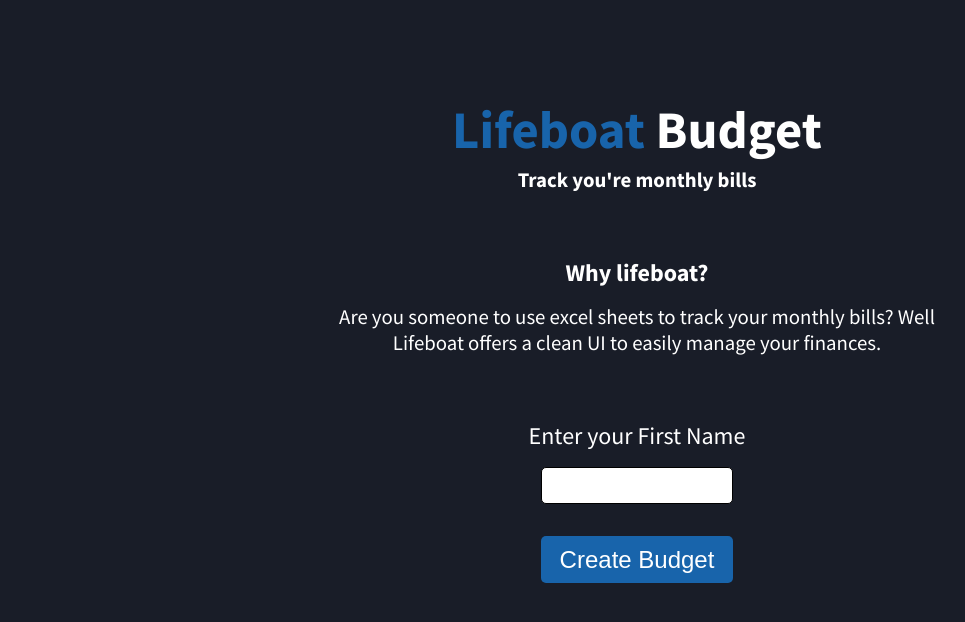
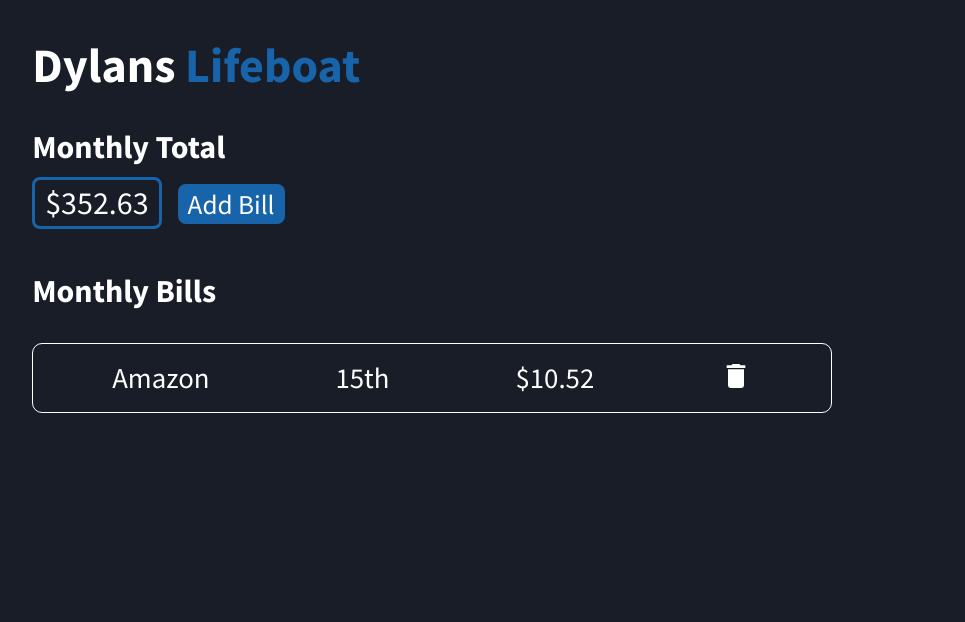
Before and after one commit to Grupith/boat, a React (Create React App) app: page / in a window 1280 px wide. Shown: the top 622 px of the page, without its empty margins (3-968 px from the left). Built offline with nearby package versions, Linux system fonts and the light colour scheme.

Commit message:
created monthly bills chart and added add bill button

```diff
--- a/package.json
+++ b/package.json
@@ -8,8 +8,10 @@
     "@testing-library/user-event": "^13.5.0",
     "react": "^18.2.0",
     "react-dom": "^18.2.0",
+    "react-icons": "^4.4.0",
     "react-router-dom": "^6.3.0",
     "react-scripts": "5.0.1",
+    "uuid": "^8.3.2",
     "web-vitals": "^2.1.4"
   },
   "scripts": {
--- a/src/App.css
+++ b/src/App.css
@@ -7,7 +7,6 @@
 }
 
 .App {
-  text-align: center;
   font-family: 'Source Sans Pro', sans-serif;
   background-color: #191D28;
   background-size: cover;
@@ -18,6 +17,7 @@
 
 .LandingPage {
   height: 100vh;
+  text-align: center;
 }
 
 .titleContainer {
@@ -88,3 +88,107 @@
 .submitNameButton:hover {
   background-color: #2574bd;
 }
+
+/* Dashboard */
+
+.dashboard {
+  height: 100vh;
+  padding: 2.2rem;
+}
+
+.dashboardTitle {
+  font-size: 3rem;
+}
+.dashboardTitleSpan {
+  color: #1864ab;
+}
+
+.monthlyBillsLabel {
+  margin-top: 2rem;
+  margin-bottom: 1rem;
+  font-size: 2rem;
+}
+
+.monthlyBillsAmount {
+  font-size: 2rem;
+  border: 3px solid #1864ab;
+  border-radius: 8px;
+  padding: 3px 10px;
+}
+
+.addBill {
+  font-size: 1.7rem;
+  background-color: #1864ab;
+  border-radius: 8px;
+  padding: 3px 10px;
+  margin-left: 1rem;
+  cursor: pointer;
+  transition: all ease-in-out 200ms;
+}
+
+.addBill:hover{
+  background-color: #1864aba9;
+}
+
+.monthlyBillsTitle {
+  font-size: 2rem;
+  margin-top: 3rem;
+}
+
+.contentContainer {
+  display: flex;
+  flex-direction: column;
+}
+
+.bill {
+  display: flex;
+  justify-content: space-around;
+  width: 50rem;
+  font-size: 1.8rem;
+  margin-top: 2rem;
+  border: 1px solid white;
+  border-radius: 10px;
+  padding: 1rem;
+}
+
+.createBill {
+  display: flex;
+  justify-content: space-around;
+  width: 50rem;
+  font-size: 1.8rem;
+  margin-top: 2rem;
+  border: 1px solid white;
+  border-radius: 10px;
+  padding: 1rem;
+}
+
+.createBill input {
+  font-size: 1.3rem;
+  width: 12rem;
+  background-color: transparent;
+  border: none;
+  border-bottom: 1px solid white;
+  outline: none;
+  color: white;
+}
+
+.createBill button {
+  background-color: #1864ab;
+  border-radius: 5px;
+  padding: 5px 10px;
+  font-size: 1.3rem;
+  border:none;
+  color: rgba(255, 255, 255, 0.8);
+  cursor: pointer;
+  transition: all ease-in-out 200ms;
+}
+
+.createBill button:hover{
+  color: white;
+  background-color: #175692;
+}
+
+.deleteIcon {
+  cursor: pointer;
+  font-size: 2rem;
+}
--- a/src/App.js
+++ b/src/App.js
@@ -1,5 +1,6 @@
 import './App.css';
 import LandingPage from './Components/LandingPage';
+import Dashboard from './Components/Dashboard';
 import { useState } from 'react';
 
 
@@ -9,7 +10,8 @@ function App() {
 
   return (
     <div className="App">
-     <LandingPage firstName={firstName} setFirstName={setFirstName} />
+     {/* <LandingPage firstName={firstName} setFirstName={setFirstName} /> */}
+     <Dashboard />
     </div>
   );
 }
--- a/src/Components/Dashboard.js
+++ b/src/Components/Dashboard.js
@@ -1,7 +1,62 @@
-import React from 'react'
+import React, { useState } from 'react'
+import { v4 as uuidv4 } from 'uuid'
+import { MdDelete } from "react-icons/md";
+
 
 export default function Dashboard() {
+
+  const [totalBills, setTotalBills] = useState([])
+  const [name, setName] = useState('')
+  const [date, setDate] = useState('')
+  const [amount, setAmount] = useState('')
+
+  const [showCreateButton, setShowCreateButton] = useState(false)
+
+  const handleCreateBill = (e) => {
+    e.preventDefault()
+
+    const createBill = {
+      id: uuidv4(),
+      name: name,
+      date: date,
+      amount: amount
+    }
+    setTotalBills([...totalBills].concat(createBill))
+    setName('')
+    setDate('')
+    setAmount('')
+  }
+
   return (
-    <div>Dashboard</div>
+    <div className='dashboard'>
+      <div className='controlBoard'>
+        <h1 className='dashboardTitle'>Dylans <span className='dashboardTitleSpan'>Lifeboat</span></h1>
+        <h2 className='monthlyBillsLabel'>Monthly Total</h2>
+        <span className='monthlyBillsAmount'>$352.63</span>
+        {!showCreateButton && <span className='addBill' onClick={() => setShowCreateButton(true)}>Add Bill</span>}
+        {showCreateButton && <span className='addBill' onClick={() => setShowCreateButton(false)}>Cancel</span>}
+      </div>
+      <div className='contentContainer'>
+        <h2 className='monthlyBillsTitle'>Monthly Bills</h2>
+        <div className='bill'>
+          <span>Amazon</span>
+          <span>15th</span>
+          <span>$10.52</span>
+          <MdDelete className='deleteIcon' />
+        </div>
+        {totalBills && totalBills.map(bill => <div key={bill.id} className='bill'>
+          <span>{bill.name}</span>
+          <span>{bill.date}</span>
+          <span>${bill.amount}</span>
+          <MdDelete className='deleteIcon'/>
+        </div>)}
+        {showCreateButton && <form className='createBill' onSubmit={handleCreateBill}>
+          <input required type='text' placeholder='Name' onChange={e => setName(e.target.value)} />
+          <input required type='text' placeholder='Date' onChange={e => setDate(e.target.value)} />
+          <input required type='text' placeholder='Price' onChange={e => setAmount(e.target.value)} />
+          <button type='submit'>Add</button>
+        </form>}
+      </div>
+    </div>
   )
 }
```
Also changed, not shown: 1 other file (tests, documents, lock files or other folders).
